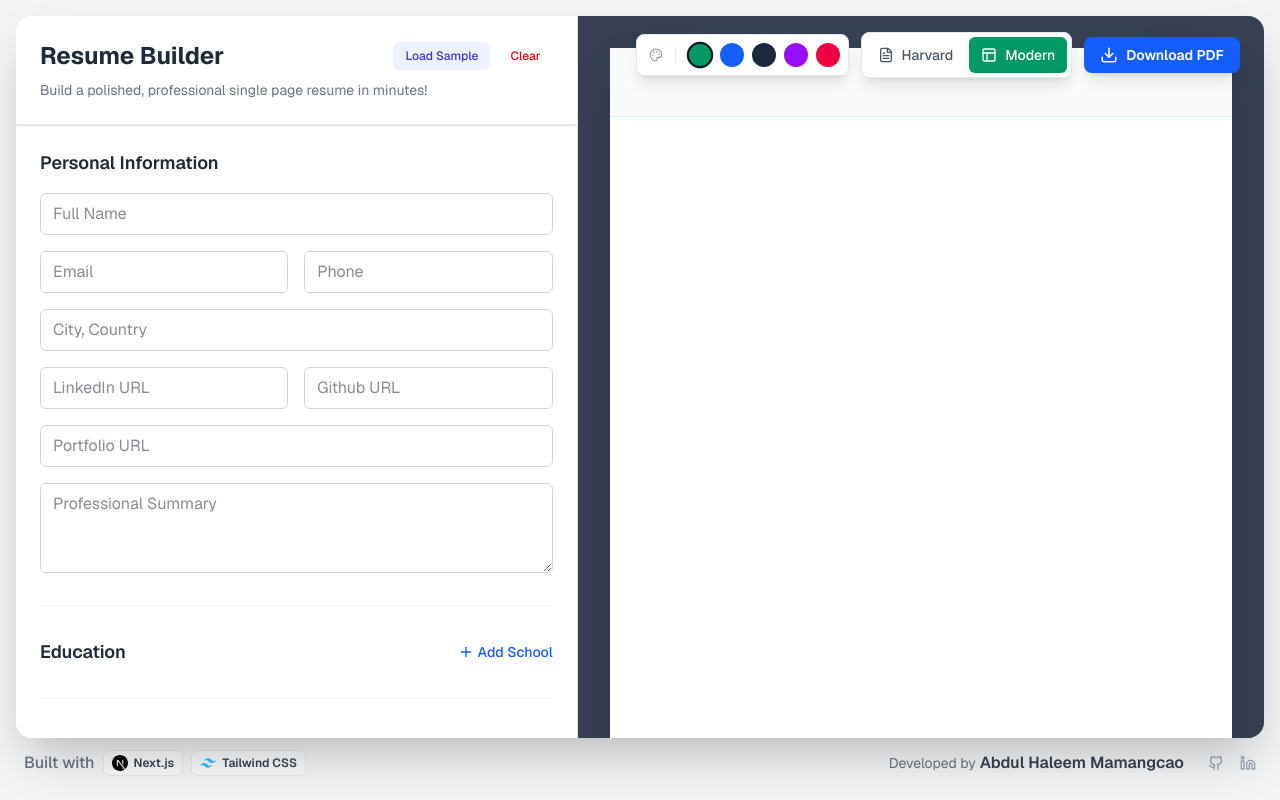
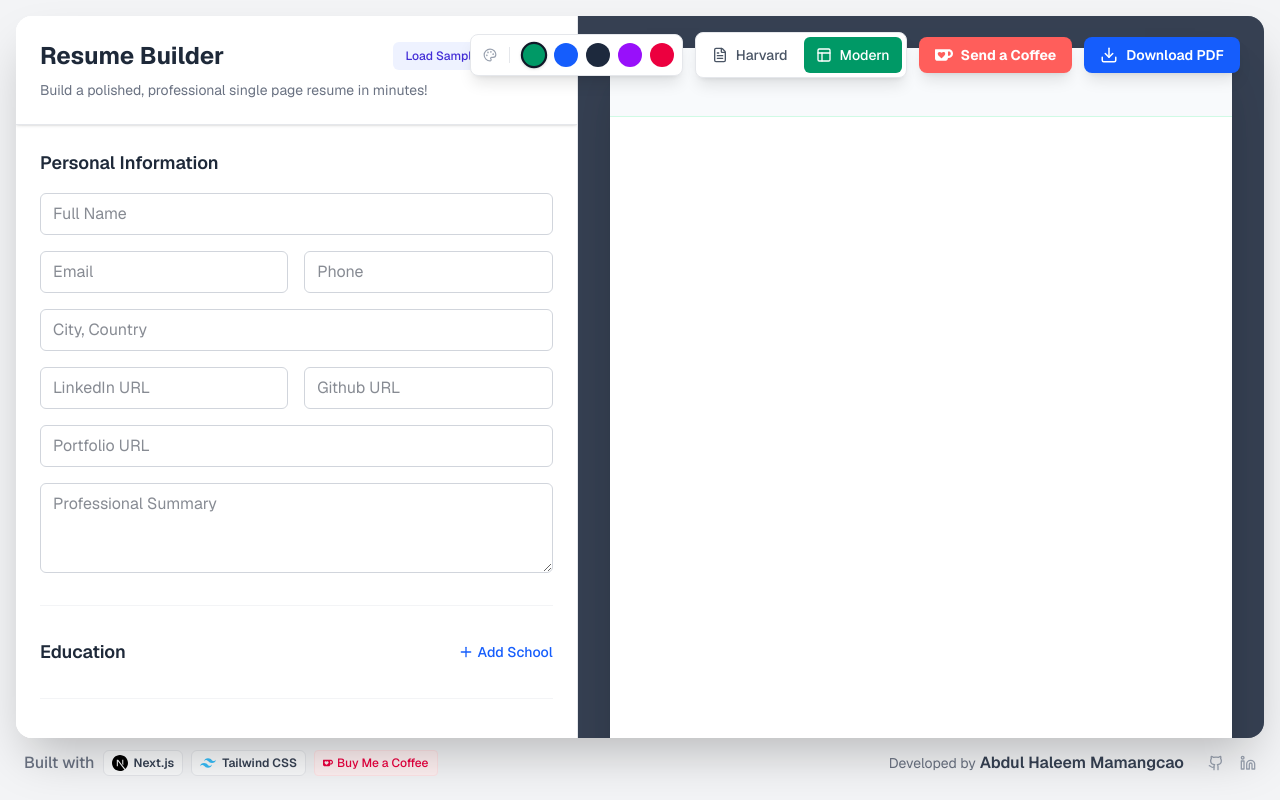
Before and after one commit to mamangcao/resume-builder-with-templates, a Next.js app: page / in a window 1280 px wide. Built offline with nearby package versions, Linux system fonts and the light colour scheme.

Commit message:
Added Ko-Fi button

```diff
--- a/app/page.tsx
+++ b/app/page.tsx
@@ -2,7 +2,7 @@ import { EditorPanel } from "@/components/builder/EditorPanel";
 import { PreviewPanel } from "@/components/builder/PreviewPanel";
 import { Toolbar } from "@/components/builder/Toolbar";
 import { Github, Linkedin } from "lucide-react";
-import { SiNextdotjs, SiTailwindcss } from "react-icons/si";
+import { SiKofi, SiNextdotjs, SiTailwindcss } from "react-icons/si";
 
 export default function BuilderPage() {
   return (
@@ -50,6 +50,15 @@ export default function BuilderPage() {
                 Tailwind CSS
               </span>
             </a>
+            {/* Ko-fi Link */}
+            <a
+              href="https://ko-fi.com/mamangcao"
+              target="_blank"
+              className="text-xs font-medium bg-rose-50 text-rose-600 border border-rose-100 px-2 py-1 rounded hover:bg-rose-100 transition-colors flex items-center gap-1"
+            >
+              <SiKofi size={10} />
+              <span>Buy Me a Coffee</span>
+            </a>
           </div>
 
           <div className="flex items-center gap-6">
--- a/components/builder/Toolbar.tsx
+++ b/components/builder/Toolbar.tsx
@@ -2,6 +2,7 @@
 
 import { useResumeStore } from "@/stores/useResumeStore";
 import { Download, FileText, Layout, Palette } from "lucide-react";
+import { SiKofi } from "react-icons/si";
 
 export const Toolbar = () => {
   const {
@@ -84,6 +85,18 @@ export const Toolbar = () => {
         </button>
       </div>
 
+       {/* Ko-fi Button */}
+      {/* Ko-fi brand color is roughly #FF5E5B, but we can use Tailwind's Rose or Red */}
+      <a
+        href="https://ko-fi.com/mamangcao"
+        target="_blank"
+        rel="noopener noreferrer"
+        className="flex items-center gap-2 bg-[#FF5E5B] hover:bg-[#FF413D] text-white px-4 py-2 rounded-lg shadow-sm md:shadow-lg font-bold transition-colors text-sm"
+      >
+        <SiKofi size={18} />
+        <span className="hidden sm:inline">Send a Coffee</span>
+      </a>
+
       {/* Download Button */}
       <button
         onClick={handlePrint}
```
